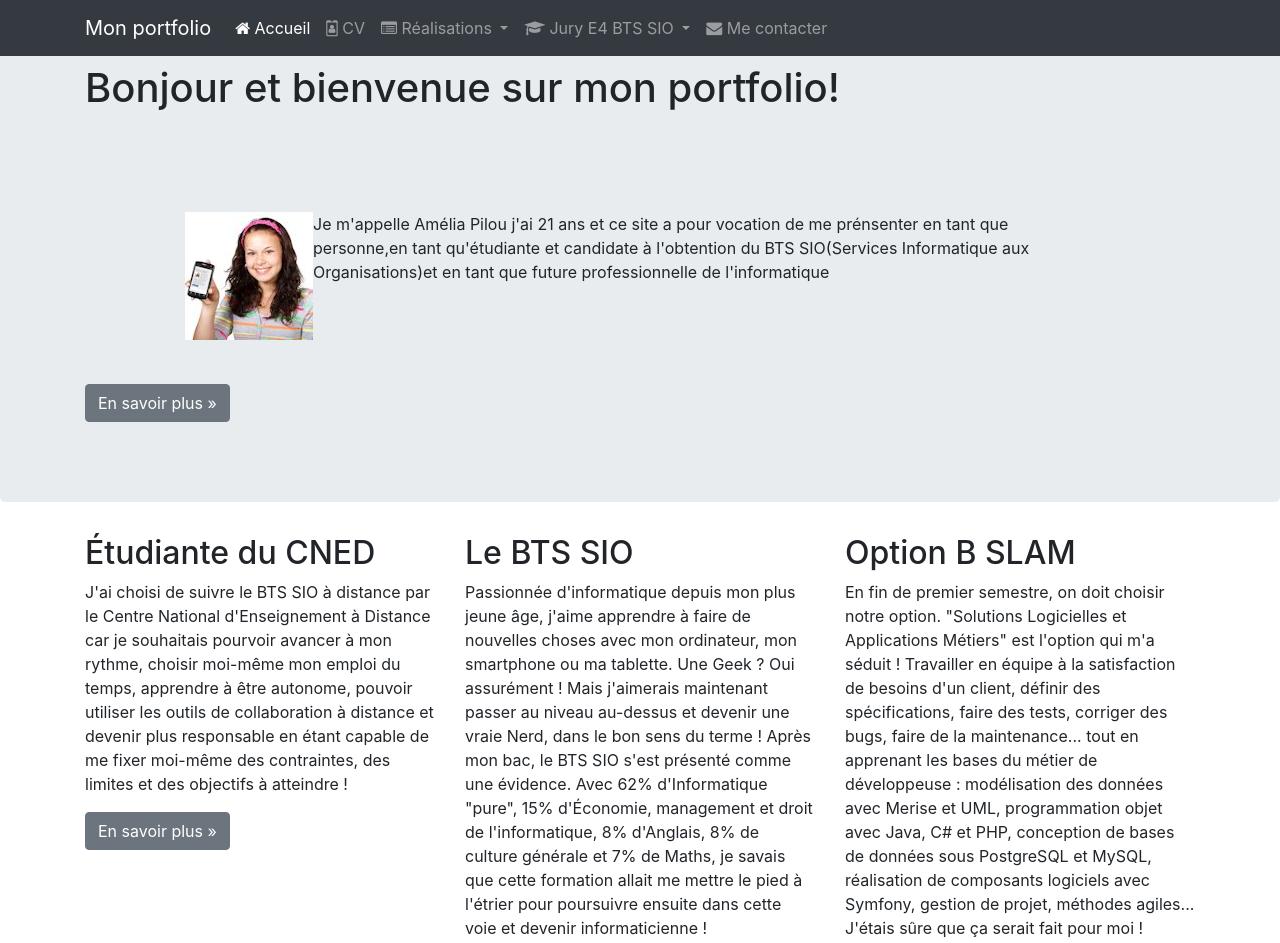
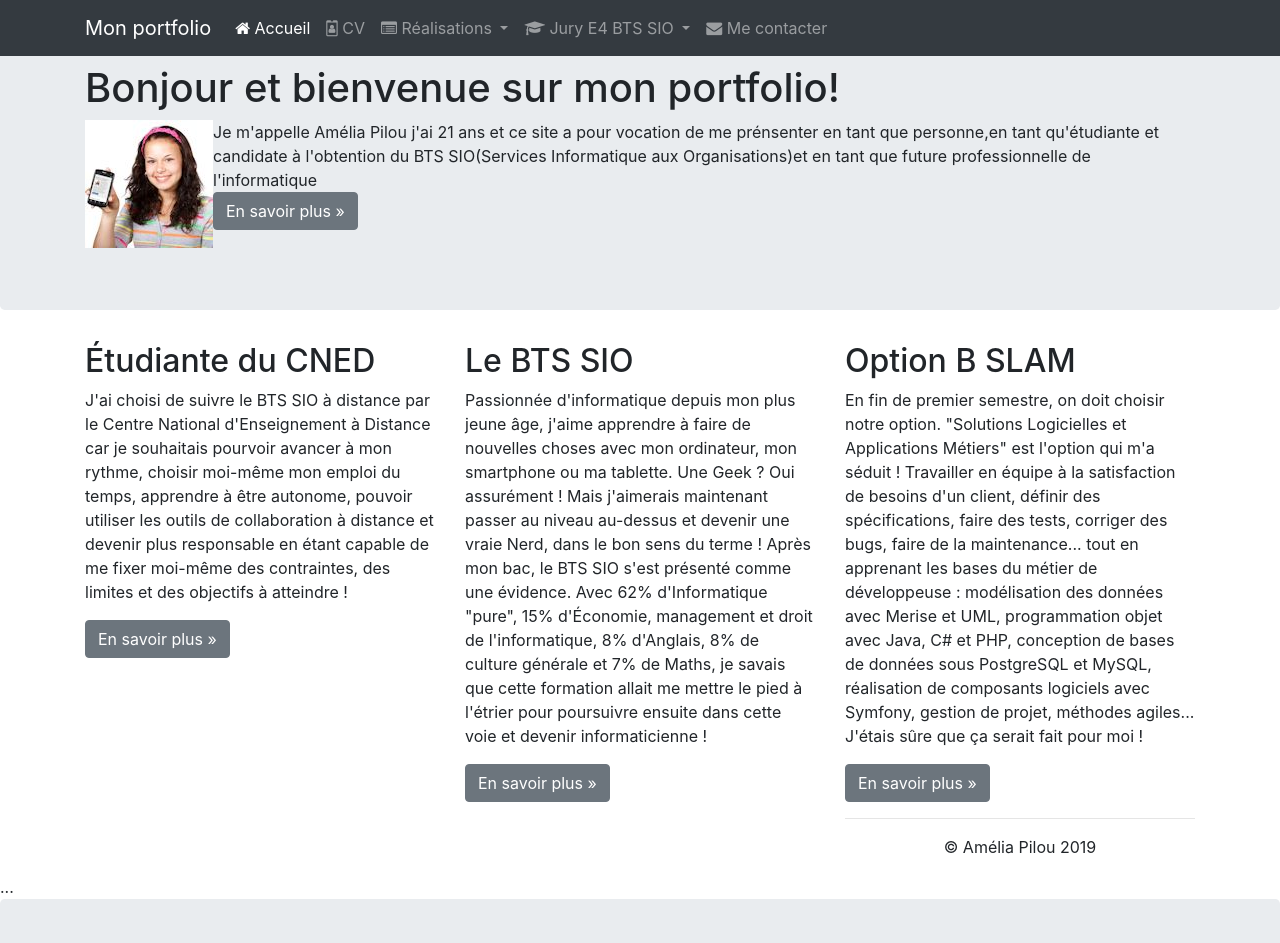
Before and after one commit to DuboisDorian/doriandubois.github.io, a plain HTML site: page index.html in a window 1280 px wide. Shown: the top 943 px of the page. Drawn offline with nearby package versions, Linux system fonts and the light colour scheme.

Commit message:
test de recréation tentative d'aficher le photo a coté du texte test n°5.6.5.4.2

```diff
--- a/css/Acceuil.css
+++ b/css/Acceuil.css
@@ -7,5 +7,5 @@ and open the template in the editor.
     Created on : 19 févr. 2021, 08:33:30
     Author     : dorian.dubois
 */
-.entete {margin: 100px; align: left}
+.entete {}
 #photo-entete{}
```
